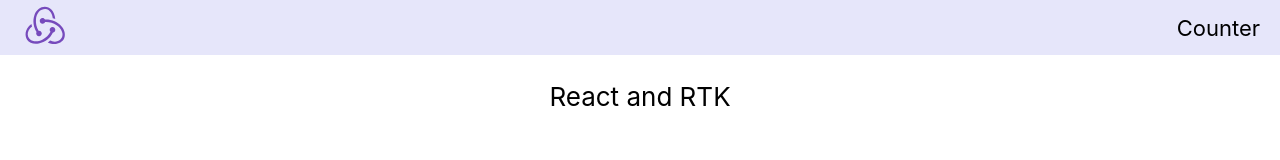
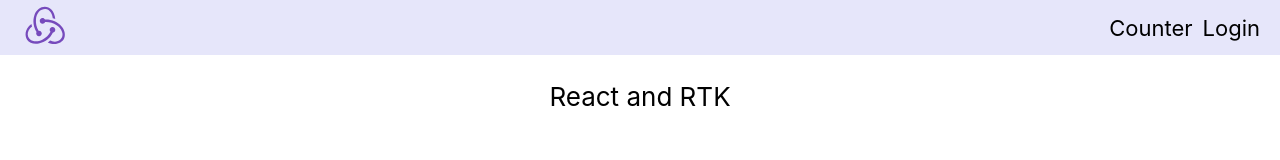
Before and after one commit to madarosca/react-rtk, a React (Create React App) app: page / in a window 1280 px wide. Shown: the top 160 px of the page. Built offline with nearby package versions, Linux system fonts and the light colour scheme.

Commit message:
changes to navigation

```diff
--- a/src/App.tsx
+++ b/src/App.tsx
@@ -20,6 +20,10 @@ function App() {
 						path='counter'
 						element={<Counter />}
 					/>
+					<Route
+						path='login'
+						element={<div>Login</div>}
+					/>
 				</Route>
 			</Routes>
 		</div>
--- /dev/null
+++ b/src/constants/routes.ts
@@ -0,0 +1,2 @@
+export const LOGIN_ROUTE = 'login'
+export const COUNTER_ROUTE = 'login'
--- a/src/features/counter/counterSlice.ts
+++ b/src/features/counter/counterSlice.ts
@@ -1,6 +1,6 @@
 import { createAsyncThunk, createSlice, PayloadAction } from '@reduxjs/toolkit';
 import { RootState, AppThunk } from '../../app/store';
-import { fetchCount } from './counterAPI';
+import { fetchCount } from '../../app/api/counterAPI';
 
 export interface CounterState {
 	value: number;
--- a/src/routes/Navigation.scss
+++ b/src/routes/Navigation.scss
@@ -6,7 +6,7 @@
 	padding: 0 20px;
 	background: lavender;
 
-	.navigation-logo {
+	.nav-logo {
 		width: 50px;
 		height: 50px;
 	}
@@ -14,4 +14,13 @@
 		color: rgb(112, 76, 182);
 		opacity: 0.8;
 	}
+
+	.nav-link {
+		margin-left: 10px;
+
+		&.active {
+			pointer-events: none;
+			color: rgb(112, 76, 182);
+		}
+	}
 }
--- a/src/routes/Navigation.tsx
+++ b/src/routes/Navigation.tsx
@@ -1,20 +1,33 @@
 import { Fragment } from 'react';
-import { Link, Outlet } from 'react-router-dom';
-import logo from '../assets/logo.svg';
+import { Link, Outlet, useLocation } from 'react-router-dom';
+import { ReactComponent as NavLogo } from '../assets/logo.svg';
+import { COUNTER_ROUTE, LOGIN_ROUTE } from '../constants/routes';
 import './Navigation.scss';
 
 const Navigation = () => {
+	const location = useLocation();
+	const getActiveLink = (name: string) => (!!location.pathname.includes(name) ? 'active' : '');
+
 	return (
 		<Fragment>
 			<div className='navigation-container'>
 				<Link to='/'>
-					<img
-						src={logo}
-						className='navigation-logo'
-						alt='logo'
-					/>
+					<NavLogo className='nav-logo' />
 				</Link>
-				<Link to='counter'>Counter</Link>
+				<div className='nav-links'>
+					<Link
+						to='counter'
+						className={`nav-link ${getActiveLink(COUNTER_ROUTE)}`}
+					>
+						Counter
+					</Link>
+					<Link
+						to='login'
+						className={`nav-link ${getActiveLink(LOGIN_ROUTE)}`}
+					>
+						Login
+					</Link>
+				</div>
 			</div>
 			<Outlet />
 		</Fragment>
```
Also changed, not shown: src/app/api/counterAPI.ts (renamed from src/features/counter/counterAPI.ts).
